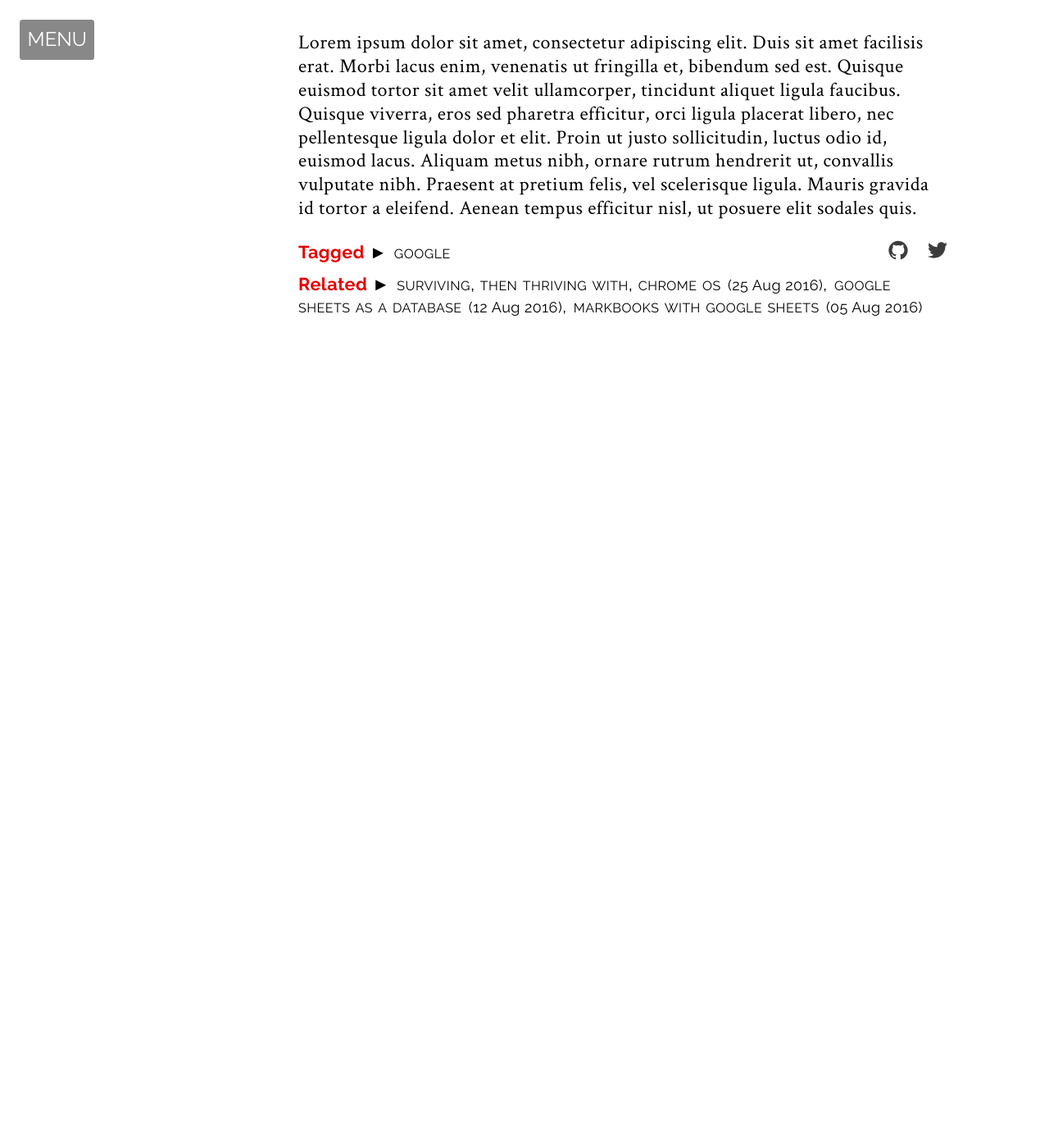
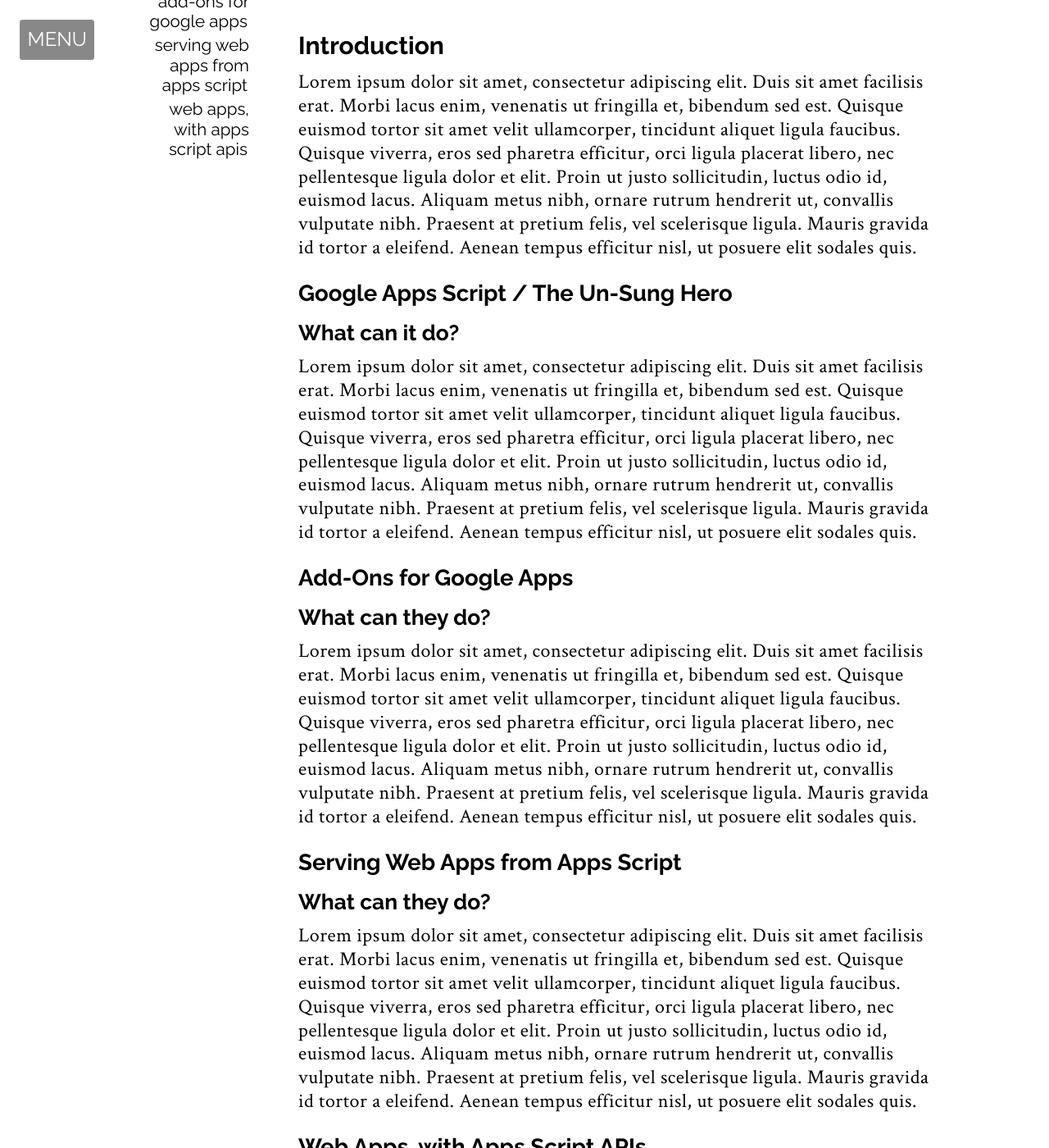
Before and after one commit to LifeStack-IO/lifestack-io.github.io, a Jekyll site: the page built from _posts/2016-08-19-Developing-atop-Google-Apps.md, in a window 1280 px wide and 1400 px high, scrolled down 270 px. Shown: the whole window at 82% size. Built offline with Jekyll 4.4.1, drawn with Linux system fonts in a browser that asks for light colours; some web fonts are replaced; before the commit the page ends 900 px from its top, so only the background shows below that; some of the changed text lies outside the part shown.

```diff
--- a/_config.yml
+++ b/_config.yml
@@ -49,10 +49,10 @@ collections:
     output: true
     permalink: /:collection/:path/
     title: Useful Links
-  tools:
+  snippets:
     output: true
     permalink: /:collection/:path/
-    title: Tools & Apps
+    title: Code Snippets & Explanations
 
 # Custom variables
 version:							"1.0.5"
--- a/_data/meta.yml
+++ b/_data/meta.yml
@@ -37,7 +37,7 @@ storage:
   description: How our data is stored, and where are the best places to put it
 
 service:
-  name: Cloud Service
+  name: Cloud Services
   description: Manipulating, aggregating, polishing & interpreting data (into information) in an online world
 
 education:
--- a/_posts/2016-08-19-Developing-atop-Google-Apps.md
+++ b/_posts/2016-08-19-Developing-atop-Google-Apps.md
@@ -12,4 +12,32 @@ image: /img/placeholder.svg
 ---
 {% include lead.md %}
 
+## Introduction
+
 Lorem ipsum dolor sit amet, consectetur adipiscing elit. Duis sit amet facilisis erat. Morbi lacus enim, venenatis ut fringilla et, bibendum sed est. Quisque euismod tortor sit amet velit ullamcorper, tincidunt aliquet ligula faucibus. Quisque viverra, eros sed pharetra efficitur, orci ligula placerat libero, nec pellentesque ligula dolor et elit. Proin ut justo sollicitudin, luctus odio id, euismod lacus. Aliquam metus nibh, ornare rutrum hendrerit ut, convallis vulputate nibh. Praesent at pretium felis, vel scelerisque ligula. Mauris gravida id tortor a eleifend. Aenean tempus efficitur nisl, ut posuere elit sodales quis.
+
+### Google Apps Script / The Un-Sung Hero
+
+#### What can it do?
+
+Lorem ipsum dolor sit amet, consectetur adipiscing elit. Duis sit amet facilisis erat. Morbi lacus enim, venenatis ut fringilla et, bibendum sed est. Quisque euismod tortor sit amet velit ullamcorper, tincidunt aliquet ligula faucibus. Quisque viverra, eros sed pharetra efficitur, orci ligula placerat libero, nec pellentesque ligula dolor et elit. Proin ut justo sollicitudin, luctus odio id, euismod lacus. Aliquam metus nibh, ornare rutrum hendrerit ut, convallis vulputate nibh. Praesent at pretium felis, vel scelerisque ligula. Mauris gravida id tortor a eleifend. Aenean tempus efficitur nisl, ut posuere elit sodales quis.
+
+### Add-Ons for Google Apps
+
+#### What can they do?
+
+Lorem ipsum dolor sit amet, consectetur adipiscing elit. Duis sit amet facilisis erat. Morbi lacus enim, venenatis ut fringilla et, bibendum sed est. Quisque euismod tortor sit amet velit ullamcorper, tincidunt aliquet ligula faucibus. Quisque viverra, eros sed pharetra efficitur, orci ligula placerat libero, nec pellentesque ligula dolor et elit. Proin ut justo sollicitudin, luctus odio id, euismod lacus. Aliquam metus nibh, ornare rutrum hendrerit ut, convallis vulputate nibh. Praesent at pretium felis, vel scelerisque ligula. Mauris gravida id tortor a eleifend. Aenean tempus efficitur nisl, ut posuere elit sodales quis.
+
+### Serving Web Apps from Apps Script
+
+#### What can they do?
+
+Lorem ipsum dolor sit amet, consectetur adipiscing elit. Duis sit amet facilisis erat. Morbi lacus enim, venenatis ut fringilla et, bibendum sed est. Quisque euismod tortor sit amet velit ullamcorper, tincidunt aliquet ligula faucibus. Quisque viverra, eros sed pharetra efficitur, orci ligula placerat libero, nec pellentesque ligula dolor et elit. Proin ut justo sollicitudin, luctus odio id, euismod lacus. Aliquam metus nibh, ornare rutrum hendrerit ut, convallis vulputate nibh. Praesent at pretium felis, vel scelerisque ligula. Mauris gravida id tortor a eleifend. Aenean tempus efficitur nisl, ut posuere elit sodales quis.
+
+### Web Apps, with Apps Script APIs
+
+Lorem ipsum dolor sit amet, consectetur adipiscing elit. Duis sit amet facilisis erat. Morbi lacus enim, venenatis ut fringilla et, bibendum sed est. Quisque euismod tortor sit amet velit ullamcorper, tincidunt aliquet ligula faucibus. Quisque viverra, eros sed pharetra efficitur, orci ligula placerat libero, nec pellentesque ligula dolor et elit. Proin ut justo sollicitudin, luctus odio id, euismod lacus. Aliquam metus nibh, ornare rutrum hendrerit ut, convallis vulputate nibh. Praesent at pretium felis, vel scelerisque ligula. Mauris gravida id tortor a eleifend. Aenean tempus efficitur nisl, ut posuere elit sodales quis.
+
+#### Handling Identity
+
+Lorem ipsum dolor sit amet, consectetur adipiscing elit. Duis sit amet facilisis erat. Morbi lacus enim, venenatis ut fringilla et, bibendum sed est. Quisque euismod tortor sit amet velit ullamcorper, tincidunt aliquet ligula faucibus. Quisque viverra, eros sed pharetra efficitur, orci ligula placerat libero, nec pellentesque ligula dolor et elit. Proin ut justo sollicitudin, luctus odio id, euismod lacus. Aliquam metus nibh, ornare rutrum hendrerit ut, convallis vulputate nibh. Praesent at pretium felis, vel scelerisque ligula. Mauris gravida id tortor a eleifend. Aenean tempus efficitur nisl, ut posuere elit sodales quis.
```
Also changed, not shown: _indexes/snippets.md (added, +29 -0 lines), _indexes/tags.md (+27 -2 lines), _snippets/form_responses.md (added, +11 -0 lines).
